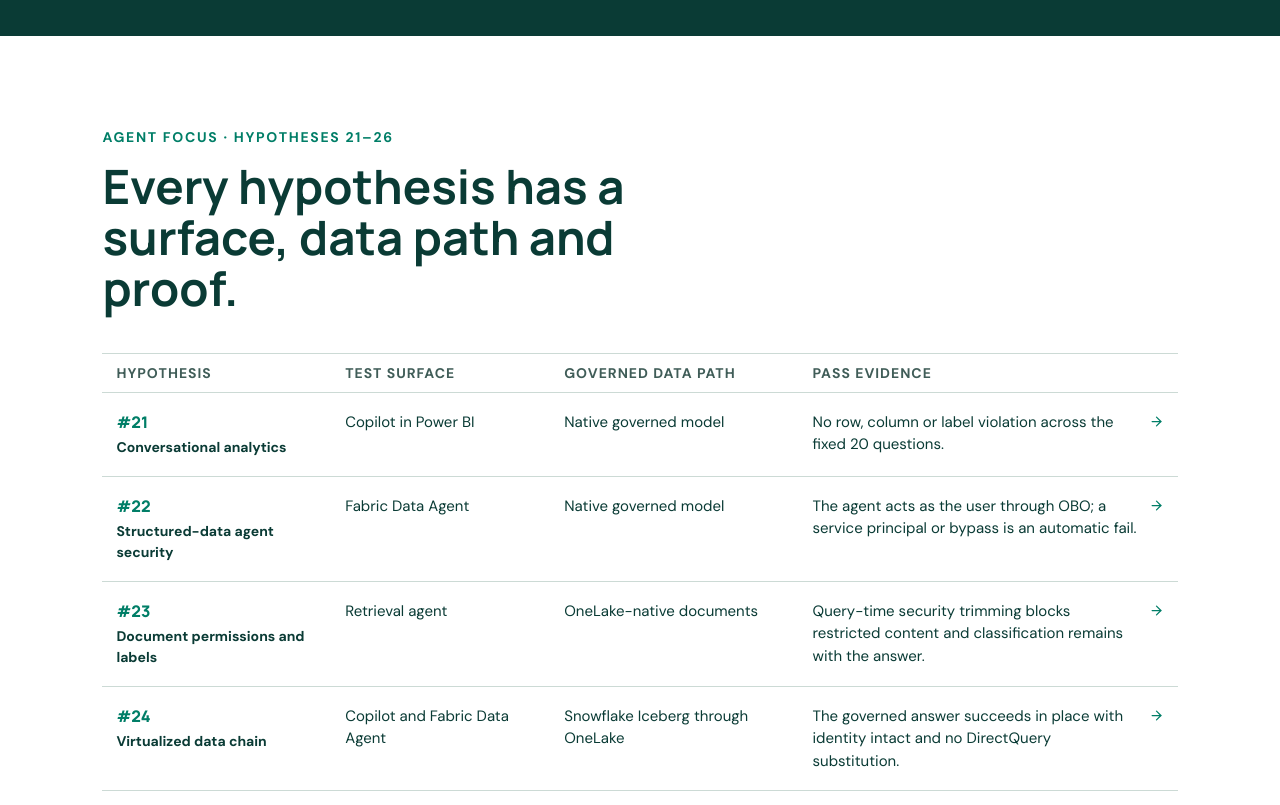
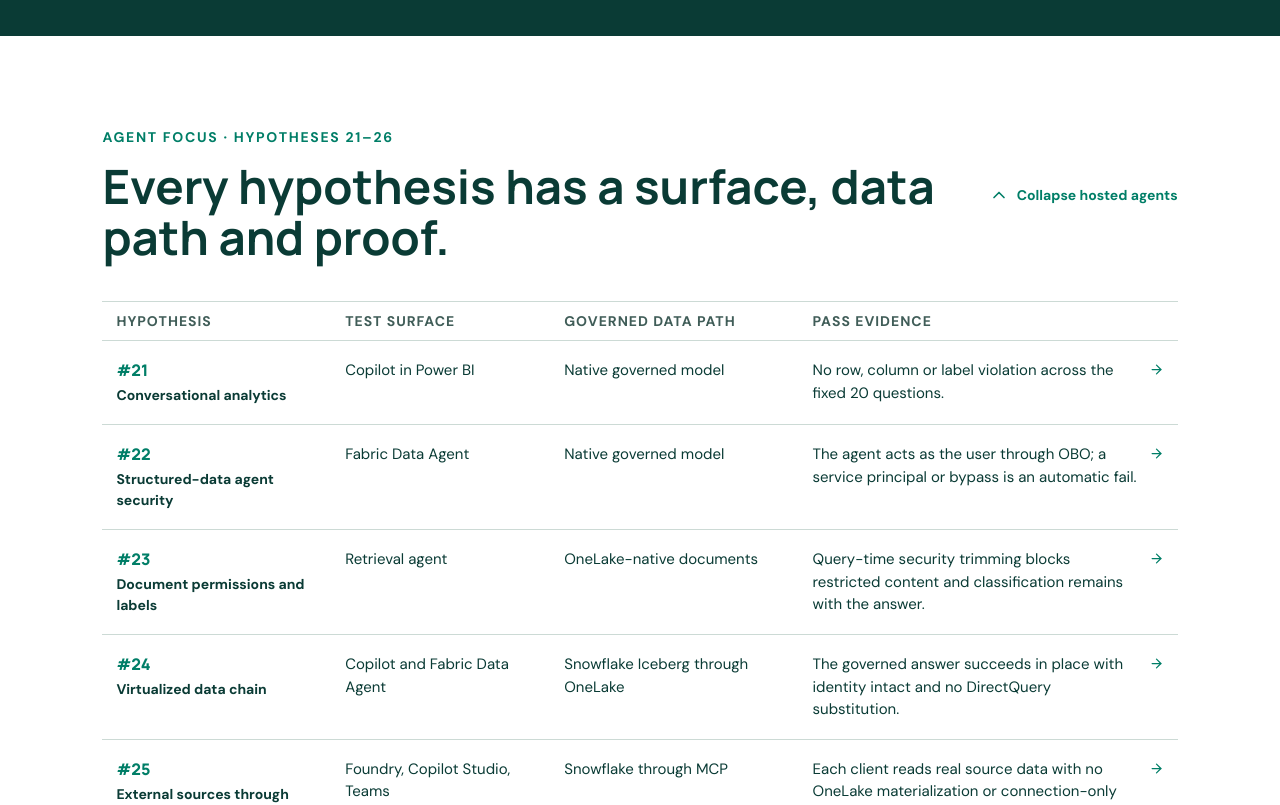
Before and after one commit to ishasalania/BI-ai-microsoft, a React (Vite) app: page / in a window 1280 px wide. Shown: the part 4840-5645 px from the top of the page. Built offline with nearby package versions, Linux system fonts and the light colour scheme.

Commit message:
Make hosted agent evidence collapsible

```diff
--- a/src/App.tsx
+++ b/src/App.tsx
@@ -204,12 +204,19 @@
         </section>
 
         <section className="section agent-proof-map" id="agent-hypotheses">
-          <div className="evidence-heading"><div><p className="eyebrow">Agent focus · hypotheses 21–26</p><h2>Every hypothesis has a surface, data path and proof.</h2></div></div>
-          <div className="hypothesis-map" role="table" aria-label="Agent hypothesis evidence map">
-            <div className="hypothesis-map-head" role="row"><span>Hypothesis</span><span>Test surface</span><span>Governed data path</span><span>Pass evidence</span></div>
-            {agentHypotheses.map(([number, title, surface, dataPath, proof]) => <a href={`./workshop.html#hypothesis-${number}`} role="row" key={number}><span><strong>#{number}</strong><small>{title}</small></span><span>{surface}</span><span>{dataPath}</span><span>{proof}<ArrowRight size={15} /></span></a>)}
-          </div>
-          <p className="section-footnote">This is the agent-specific slice of Round 2. Open any row for its scored definition, then use the workstream pages for architecture and implementation detail.</p>
+          <details className="evidence-disclosure agent-proof-disclosure" open>
+            <summary>
+              <div><p className="eyebrow">Agent focus · hypotheses 21–26</p><h2>Every hypothesis has a surface, data path and proof.</h2></div>
+              <span className="evidence-toggle"><ChevronDown size={20} /><span className="when-closed">Expand hosted agents</span><span className="when-open">Collapse hosted agents</span></span>
+            </summary>
+            <div className="evidence-expanded">
+              <div className="hypothesis-map" role="table" aria-label="Agent hypothesis evidence map">
+                <div className="hypothesis-map-head" role="row"><span>Hypothesis</span><span>Test surface</span><span>Governed data path</span><span>Pass evidence</span></div>
+                {agentHypotheses.map(([number, title, surface, dataPath, proof]) => <a href={`./workshop.html#hypothesis-${number}`} role="row" key={number}><span><strong>#{number}</strong><small>{title}</small></span><span>{surface}</span><span>{dataPath}</span><span>{proof}<ArrowRight size={15} /></span></a>)}
+              </div>
+              <p className="section-footnote">This is the agent-specific slice of Round 2. Open any row for its scored definition, then use the workstream pages for architecture and implementation detail.</p>
+            </div>
+          </details>
         </section>
 
         <section className="closing"><ShieldCheck size={24} /><div><p className="eyebrow">Governance standard</p><blockquote>Every agent is known, constrained, attributable, and authorized all the way to the data.</blockquote></div></section>
```
Also changed, not shown: src/App.css.
